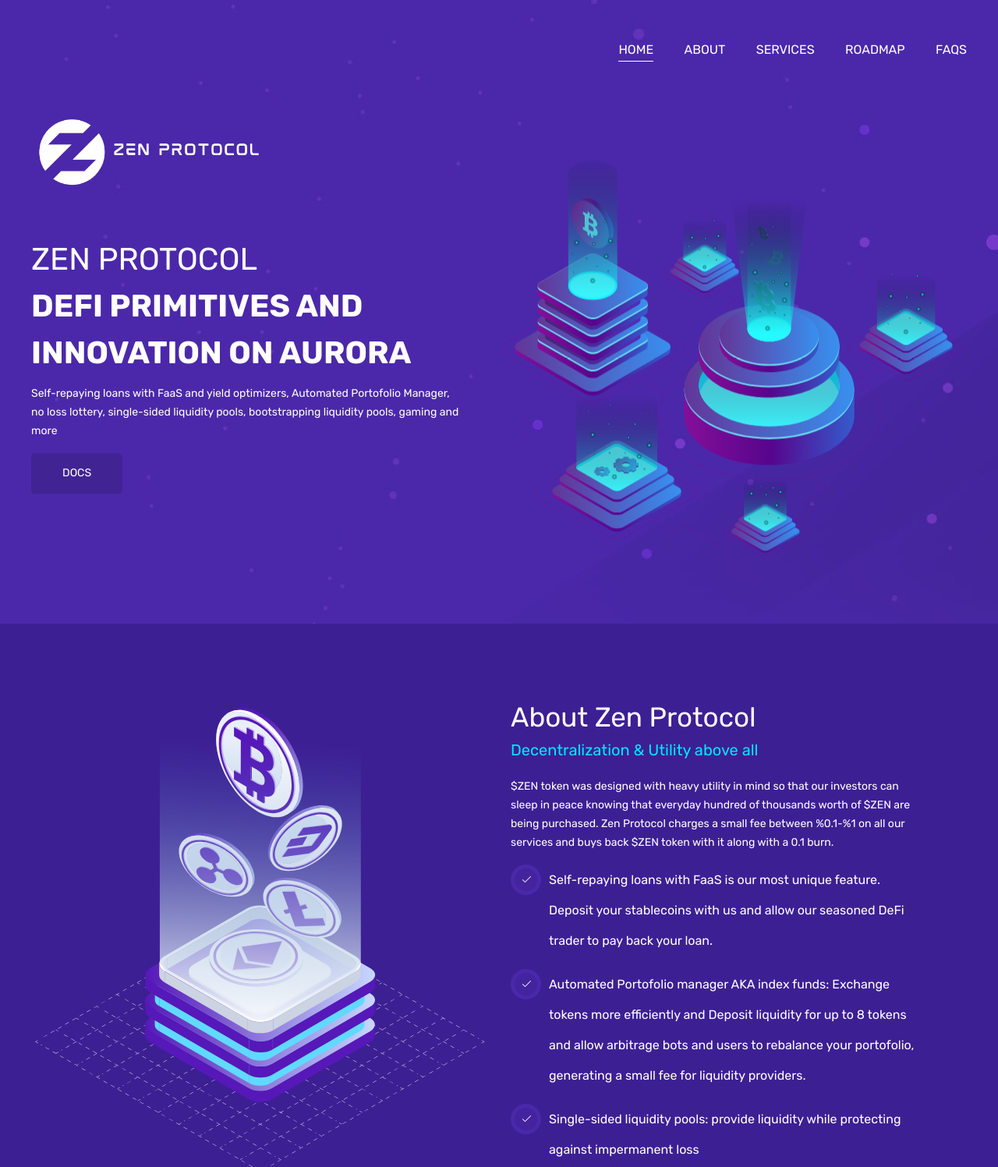
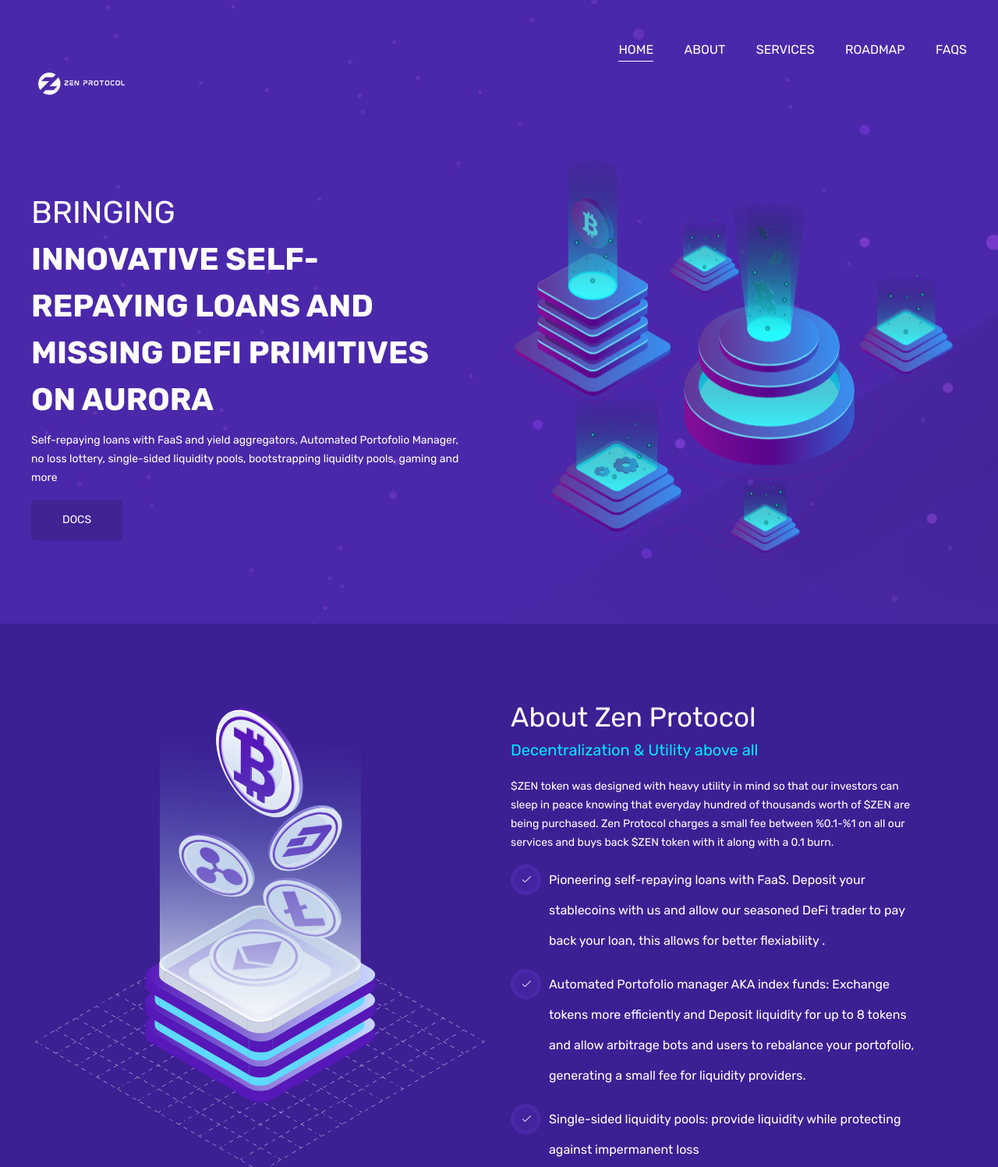
Before and after one commit to ibra9438/zen-protocol, a plain HTML site: page index.html in a window 1280 px wide. Shown: the top 1497 px of the page at 78% size. Drawn offline with Linux system fonts and the light colour scheme.

Commit message:
polished v0.2

```diff
--- a/css/cryptonian.css
+++ b/css/cryptonian.css
@@ -98,7 +98,7 @@ body {
 	overflow: hidden;
 }
 img {
-	height: auto;
+	height: 100%;
 	max-width: 100%;
 	border: none;
 	outline: none;
@@ -610,7 +610,6 @@ header.header-fixed {
 	-o-box-shadow: 0px 0px 5px rgba(0,0,0,0.15);
 	box-shadow: 0px 0px 5px rgba(0,0,0,0.15);
 }
-
 .navbar-header .navbar-brand {
 	padding: 0;
 	margin-right: 0;
@@ -937,9 +936,6 @@ _______________________________________________________*/
 .tokensale-part .tokensale-detail ul li span.color5 {
 	background: #f85d77;
 }
-.tokensale-part .tokensale-detail ul li span.color6 {
-	background: #dc1df5;
-}
 .donut {
 	color: #3d1f94;
 }
--- a/index.html
+++ b/index.html
@@ -39,7 +39,7 @@
 						<div class="col-lg-3 col-md-4 col-8 p-0">
 			            	<div class="navbar-header">
 				                <a class="navbar-brand page-scroll" href="index.html">
-				                	<img alt="ZenProtocol" src="images/logo.png">
+				                	<img alt="ZenProtocol" src="images/logo2.png">
 				                </a>
 			            	</div>
 				        </div>
@@ -86,8 +86,8 @@
 							<div class="row m-0">
 								<div class="col-lg-6 p-0 fadeInLeft">
 									<div class="banner-detail-inner">
-										<h1 class="banner-title"><span>Zen Protocol</span> <br>Defi Primitives and Innovation on Aurora</h1>
-										<p>Self-repaying loans with FaaS and yield optimizers, Automated Portofolio Manager, no loss lottery, single-sided liquidity pools, bootstrapping liquidity pools, gaming and more</p>
+										<h1 class="banner-title"><span>Bringing</span> <br>Innovative Self-repaying loans and missing DeFi Primitives on Aurora</h1>
+										<p>Self-repaying loans with FaaS and yield aggregators, Automated Portofolio Manager, no loss lottery, single-sided liquidity pools, bootstrapping liquidity pools, gaming and more</p>
 										<a href="#" class="btn big-width btn-color">DOCS</a>
 									</div>
 								</div>
@@ -118,7 +118,7 @@
 						        	</div>
 									<p>$ZEN token was designed with heavy utility in mind so that our investors can sleep in peace knowing that everyday hundred of thousands worth of $ZEN are being purchased. Zen Protocol charges a small fee between %0.1-%1 on all our services and buys back $ZEN token with it along with a 0.1 burn.</p>
 									<ul>
-										<li>Self-repaying loans with FaaS is our most unique feature. Deposit your stablecoins with us and allow our seasoned DeFi trader to pay back your loan.</li>
+										<li> Pioneering self-repaying loans with FaaS. Deposit your stablecoins with us and allow our seasoned DeFi trader to pay back your loan, this allows for better flexiability .</li>
 										<li>Automated Portofolio manager AKA index funds: Exchange tokens more efficiently and Deposit liquidity for up to 8 tokens and allow arbitrage bots and users to rebalance your portofolio, generating a small fee for liquidity providers. </li>
 										<li>Single-sided liquidity pools: provide liquidity while protecting against impermanent loss </li>
 										<li>No loss lottery: Deposit your tokens and qualify for a chance at winning a big prize every two weeks without the risk of losing your hard earned tokens. </li>
```
Also changed, not shown: images/donut-graph.png, images/logo2.png (added).
